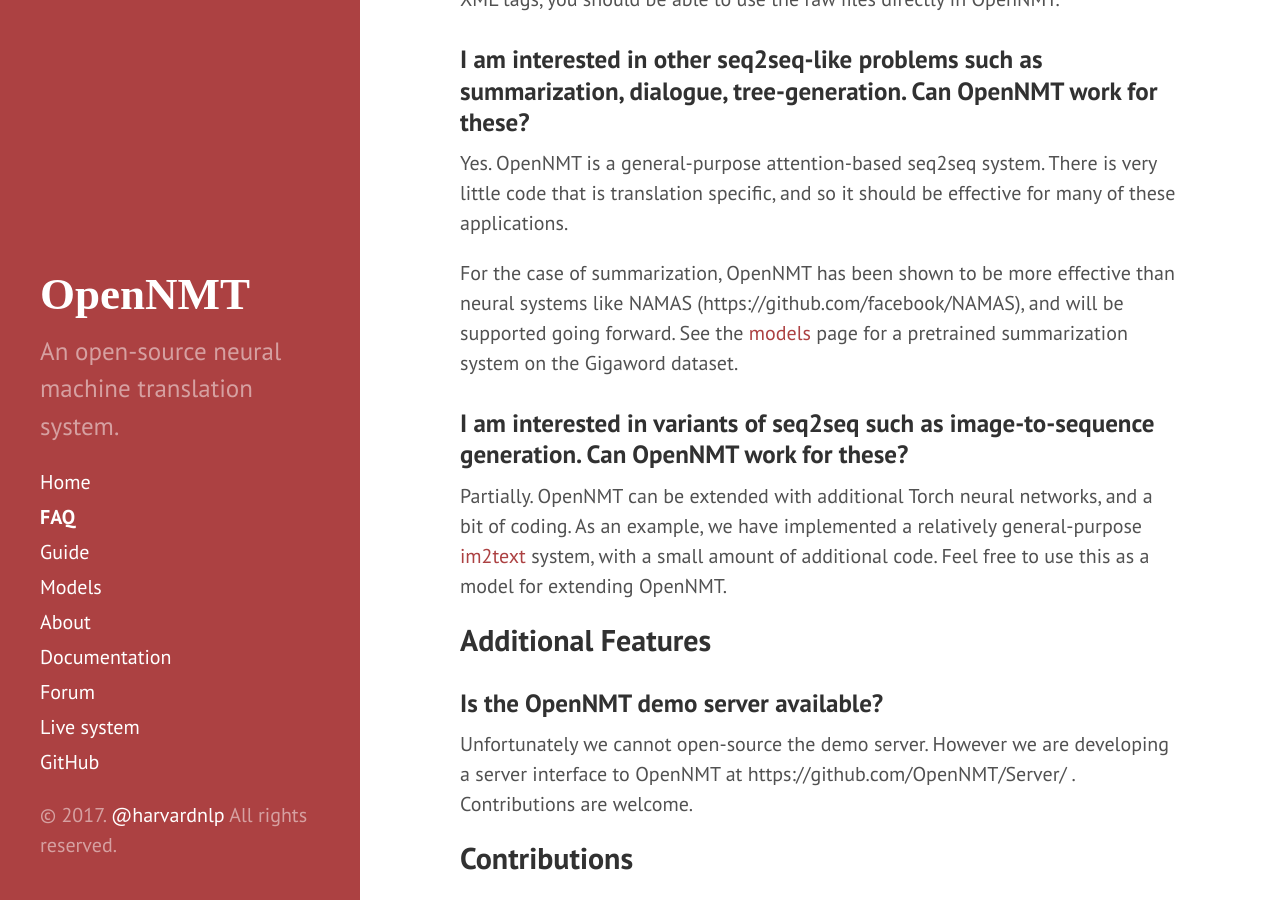
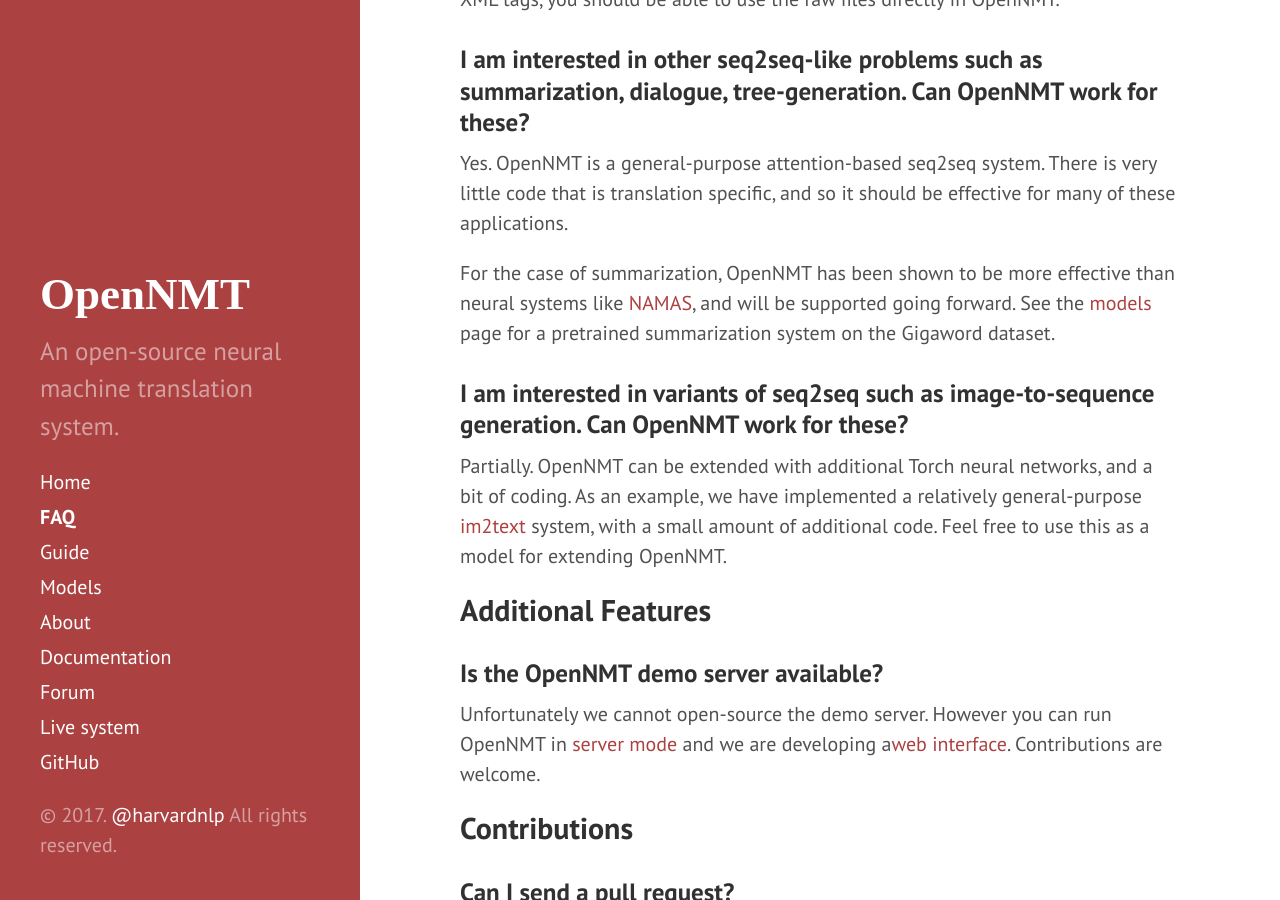
Before and after one commit to OpenNMT/opennmt.github.io, a Jekyll site: the page built from FAQ.md, in a window 1280 px wide and 900 px high, scrolled down 3881 px. Built offline with Jekyll 4.4.1, drawn with Linux system fonts in a browser that asks for light colours.

Commit message:
Update FAQ.md

```diff
--- a/FAQ.md
+++ b/FAQ.md
@@ -127,7 +127,7 @@ Try the <a href="http://opus.lingfil.uu.se/">OPUS</a> Project. An open-source co
 
 Yes. OpenNMT is a general-purpose attention-based seq2seq system. There is very little code that is translation specific, and so it should be effective for many of these applications.
 
-For the case of summarization, OpenNMT has been shown to be more effective than neural systems like NAMAS (https://github.com/facebook/NAMAS), and will be supported going forward. See the <a href="http://opennmt.net//Models/">models</a> page for a pretrained summarization system on the Gigaword dataset.
+For the case of summarization, OpenNMT has been shown to be more effective than neural systems like <a href="https://github.com/facebook/NAMAS">NAMAS</a>, and will be supported going forward. See the <a href="http://opennmt.net//Models/">models</a> page for a pretrained summarization system on the Gigaword dataset.
 
 ### I am interested in variants of seq2seq such as image-to-sequence generation. Can OpenNMT work for these?
 
@@ -137,7 +137,7 @@ Partially. OpenNMT can be extended with additional Torch neural networks, and a
 
 ### Is the OpenNMT demo server available?
 
-Unfortunately we cannot open-source the demo server. However we are developing a server interface to OpenNMT at https://github.com/OpenNMT/Server/ . Contributions are welcome.
+Unfortunately we cannot open-source the demo server. However you can run OpenNMT in <a href="http://opennmt.net//Guide/#translation-server">server mode</a> and we are developing a<a href="https://github.com/OpenNMT/Server/">web interface</a>. Contributions are welcome.
 
 ## Contributions
 
```
